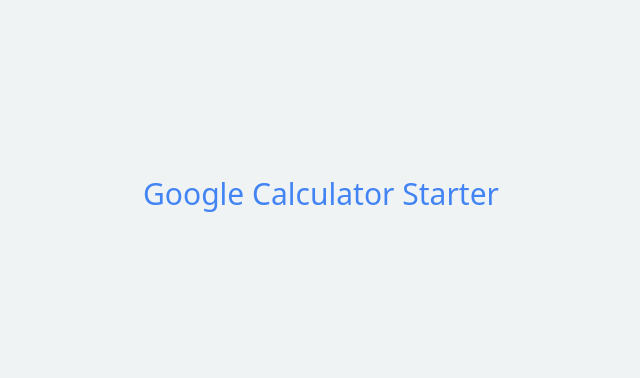
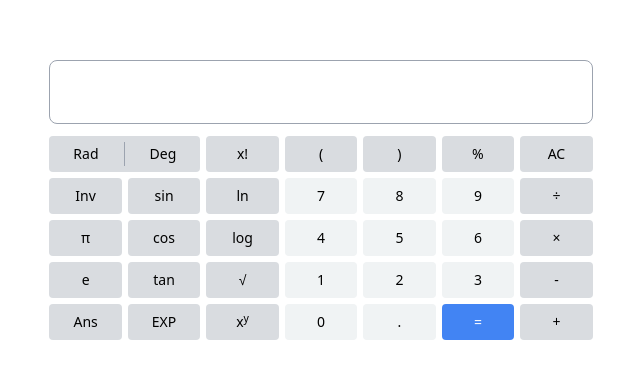
Before and after one commit to Marvin-desmond/interactive-courses-lessons, a Vue app in the folder google-calculator/: page / in a window 1280 px wide. Shown: the part 206-584 px from the top of the page, without its empty margins (319-959 px from the left). Built offline with nearby package versions, Linux system fonts and the light colour scheme.

Commit message:
building of UI for calculator buttons

```diff
--- a/google-calculator/src/App.vue
+++ b/google-calculator/src/App.vue
@@ -1,7 +1,42 @@
 <script setup lang="ts">
+import { reactive } from 'vue'
+
+const buttons = reactive(['Rad', 'Deg', 'x!', '(', ')',
+                          '%', 'AC', 'Inv', 'sin', 'ln',
+                          '7', '8', '9', '÷', 'π',
+                          'cos', 'log', '4', '5', '6',
+                          '×', 'e', 'tan', '√', '1',
+                          '2', '3', '-', 'Ans', 'EXP',
+                          'x<sup>y</sup>', '0', '.', '=', '+'])
+
+const basic = reactive(['0', '1', '2', '3', '4', '5', '6', '7', '8', '9', '.'])
 </script>
 <template>
-  <div class="h-screen w-screen grid place-items-center bg-basic">
-    <h1 class="text-highlight">Google Calculator Starter</h1>
+  <div class="h-screen w-screen grid place-items-center bg-white">
+    <div>
+      <div class="h-16 border border-gray-400 my-3 rounded-lg"></div>
+      <div class="grid grid-cols-7 grid-rows-5 gap-[6px]">
+        <div class="col-span-2 flex justify-between items-center bg-complex rounded">
+          <div class="calculator-button rounded-l">{{ buttons[0] }}</div>
+          <div class="bg-gray-400 h-4/6 w-[1px]"></div>
+          <div class="calculator-button rounded-r">{{ buttons[1] }}</div>
+        </div>
+        <div
+          v-for="(button, i) in buttons.slice(2)"
+          :key="i"
+          class="calculator-button rounded"
+          :class="
+            basic.includes(button)
+              ? 'bg-basic'
+              : button == '='
+              ? 'bg-highlight text-white'
+              : 'bg-complex'
+          "
+        >
+          <span v-html="button"></span>
+        </div>
+      </div>
+    </div>
   </div>
 </template>
+<style scoped></style>
--- a/google-calculator/src/style.css
+++ b/google-calculator/src/style.css
@@ -2,6 +2,11 @@
 @tailwind components;
 @tailwind utilities;
 
+@layer components{
+    .calculator-button {
+        @apply  py-2 px-6 text-sm flex items-center justify-center cursor-pointer;
+    }
+}
 @layer base {
   @layer base {
     h1 {
```
